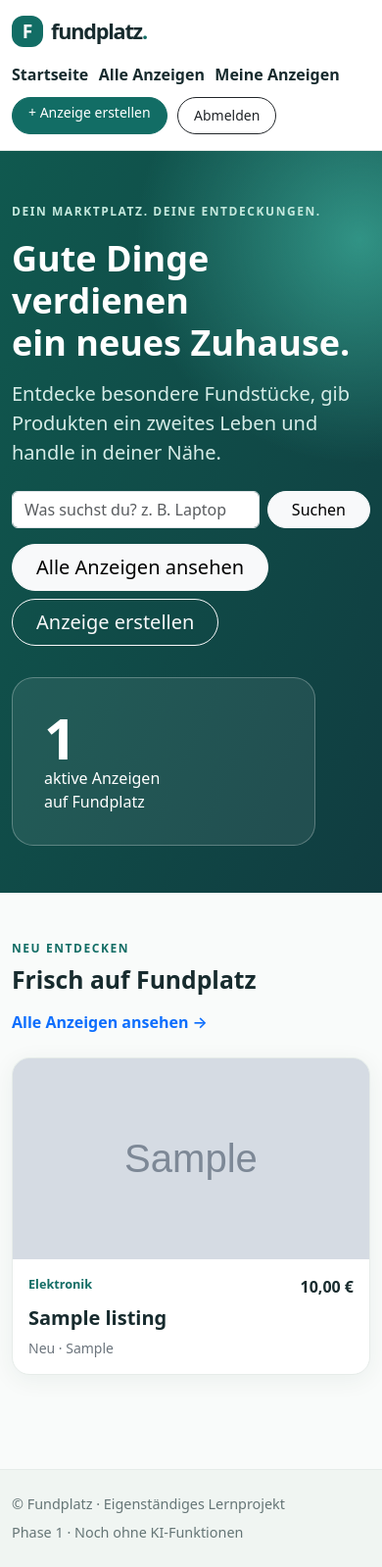
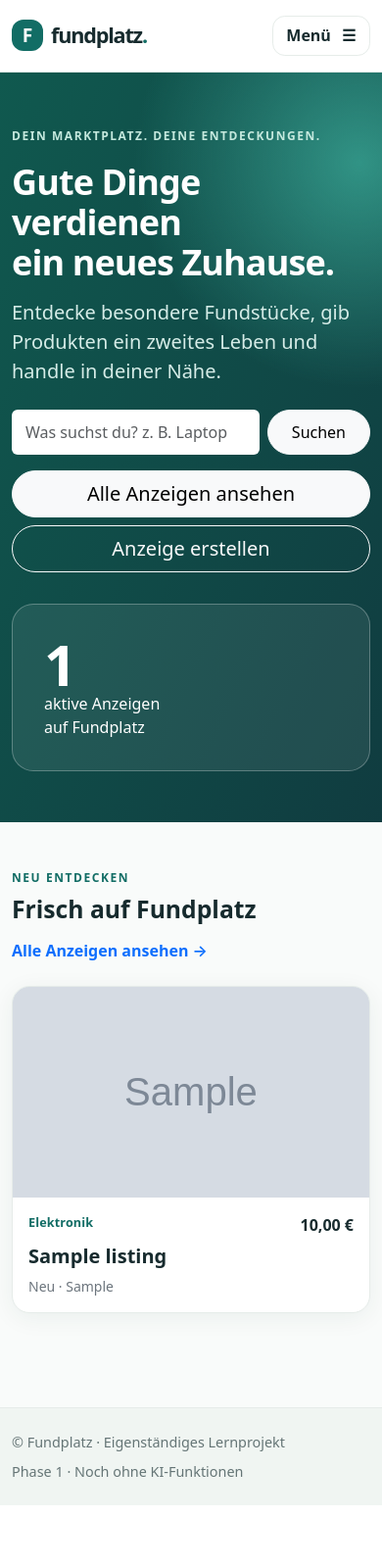
Before and after one commit to NabinAd/Fundplatz, a Django app: page / in a window 390 px wide. Shown: the whole page at 98% size. After the commit the page ends 1536 px from the top, so only its background shows below. Run offline with Django 5.2, Linux system fonts and the light colour scheme; a user stored in the database is signed in; tables that the repository leaves empty hold one stand-in row (values such as "Sample post"); grey boxes marked "Sample" are stand-in pictures; some libraries are stand-ins or nearby versions.

Commit message:
Improve responsive design and README

```diff
--- a/listings/templates/listings/home.html
+++ b/listings/templates/listings/home.html
@@ -2,7 +2,7 @@
 
 {% block content %}
 <section class="hero-wrap">
-    <div class="container py-5 py-lg-6">
+    <div class="container hero-container">
         <div class="row align-items-center g-4">
             <div class="col-lg-8">
                 <span class="eyebrow">DEIN MARKTPLATZ. DEINE ENTDECKUNGEN.</span>
@@ -13,8 +13,10 @@
                     <input id="home-search" name="q" type="search" class="form-control hero-search" placeholder="Was suchst du? z. B. Laptop" maxlength="120">
                     <button class="btn btn-light rounded-pill px-4" type="submit">Suchen</button>
                 </form>
-                <a href="{% url 'listings:listing_list' %}" class="btn btn-light btn-lg rounded-pill px-4 me-2 mb-2">Alle Anzeigen ansehen</a>
-                <a href="{% url 'listings:listing_create' %}" class="btn btn-outline-light btn-lg rounded-pill px-4 mb-2">Anzeige erstellen</a>
+                <div class="hero-actions mt-3">
+                    <a href="{% url 'listings:listing_list' %}" class="btn btn-light btn-lg rounded-pill px-4 me-2 mb-2">Alle Anzeigen ansehen</a>
+                    <a href="{% url 'listings:listing_create' %}" class="btn btn-outline-light btn-lg rounded-pill px-4 mb-2">Anzeige erstellen</a>
+                </div>
             </div>
             <div class="col-lg-4">
                 <div class="hero-stat">
--- a/listings/templates/listings/listing_list.html
+++ b/listings/templates/listings/listing_list.html
@@ -17,7 +17,7 @@
 
     <form method="get" action="{% url 'listings:listing_list' %}" class="search-panel mb-4" aria-label="Anzeigen suchen und filtern">
         <div class="row g-3 align-items-end">
-            <div class="col-12 col-lg-4">
+            <div class="col-12 col-lg-3">
                 <label for="{{ filter_form.q.id_for_label }}" class="form-label fw-semibold">{{ filter_form.q.label }}</label>
                 {{ filter_form.q }}
                 {% for error in filter_form.q.errors %}<div class="invalid-feedback d-block">{{ error }}</div>{% endfor %}
@@ -37,7 +37,7 @@
                 {{ filter_form.max_price }}
                 {% for error in filter_form.max_price.errors %}<div class="invalid-feedback d-block">{{ error }}</div>{% endfor %}
             </div>
-            <div class="col-12 col-lg-1">
+            <div class="col-12 col-lg-2">
                 <button type="submit" class="btn btn-primary w-100">Suchen</button>
             </div>
         </div>
--- a/listings/templates/listings/my_listings.html
+++ b/listings/templates/listings/my_listings.html
@@ -24,7 +24,7 @@
                         <span class="badge text-bg-secondary">Deaktiviert</span>
                     {% endif %}
                 </div>
-                <div class="d-flex flex-wrap gap-2">
+                <div class="owner-actions d-flex flex-wrap gap-2">
                     {% if listing.is_active %}<a href="{% url 'listings:listing_detail' listing.pk %}" class="btn btn-sm btn-outline-dark">Ansehen</a>{% endif %}
                     <form method="post" action="{% url 'listings:listing_toggle_active' listing.pk %}" class="d-inline m-0">
                         {% csrf_token %}
--- a/static/css/site.css
+++ b/static/css/site.css
@@ -117,3 +117,85 @@ a:focus-visible, button:focus-visible, input:focus-visible, select:focus-visible
     .owner-thumb { width: 80px; height: 76px; }
     .search-panel { padding: 1rem; }
 }
+
+/* Design-Review (Tag 5): bewusst nur Darstellung, keine Backend-Aenderungen */
+.site-header { position: relative; z-index: 20; }
+.header-inner { display: flex; align-items: center; justify-content: space-between; gap: 1rem; }
+.desktop-nav { justify-content: flex-end; }
+.desktop-nav .btn { white-space: nowrap; }
+
+/* Mobile Navigation ohne Bootstrap-JavaScript */
+.mobile-nav { position: relative; margin-left: auto; }
+.mobile-nav-toggle {
+    display: flex; align-items: center; justify-content: center; gap: .7rem;
+    padding: .58rem .85rem; border: 1px solid var(--border);
+    border-radius: .8rem; background: #fff; color: var(--ink);
+    font-weight: 700; line-height: 1.25; cursor: pointer; list-style: none;
+}
+.mobile-nav-toggle::-webkit-details-marker { display: none; }
+.mobile-nav-toggle::marker { content: ''; }
+.mobile-nav[open] .mobile-nav-toggle { border-color: var(--primary); }
+.mobile-nav-toggle:focus-visible { outline: 3px solid var(--primary); outline-offset: 3px; }
+.mobile-nav-panel {
+    position: absolute; z-index: 30; top: calc(100% + .7rem); right: 0;
+    width: min(84vw, 310px); padding: .55rem;
+    border: 1px solid var(--border); border-radius: 1rem;
+    background: #fff; box-shadow: 0 18px 45px #173d3628;
+}
+.mobile-nav-panel > a, .mobile-nav-logout {
+    display: block; width: 100%; padding: .72rem .85rem;
+    border: 0; border-radius: .6rem; background: transparent;
+    color: var(--ink); text-align: left; font: inherit;
+    font-weight: 600; text-decoration: none;
+}
+.mobile-nav-panel > a:hover, .mobile-nav-panel > a:focus-visible,
+.mobile-nav-logout:hover, .mobile-nav-logout:focus-visible { background: #edf6f2; color: var(--primary); }
+.mobile-nav-panel .mobile-nav-primary { background: var(--primary); color: #fff; }
+.mobile-nav-panel .mobile-nav-primary:hover, .mobile-nav-panel .mobile-nav-primary:focus-visible { background: #0d534d; color: #fff; }
+.mobile-nav-panel form { margin: 0; }
+.mobile-nav-logout { cursor: pointer; }
+
+/* Hero-Abstand: py-lg-6 ist keine Bootstrap-5.3-Klasse. */
+.hero-container { padding-top: clamp(3.2rem, 6vw, 5.4rem); padding-bottom: clamp(3.2rem, 6vw, 5.4rem); }
+.hero-wrap h1 { max-width: 790px; line-height: 1.14; letter-spacing: -.025em; }
+.hero-search { background: #fff; border: 2px solid transparent; min-height: 46px; }
+.hero-search:focus { border-color: #80cbbd; box-shadow: 0 0 0 .23rem #ffffff45; }
+.hero-wrap .btn { min-height: 44px; }
+
+/* Ruhigeres Kartenraster mit konsistenter Zeilenhoehe. */
+.listing-card { display: flex; flex-direction: column; }
+.listing-card > .p-3 { flex-grow: 1; }
+.listing-card .listing-link {
+    display: -webkit-box; -webkit-box-orient: vertical; -webkit-line-clamp: 2;
+    overflow: hidden; overflow-wrap: anywhere;
+}
+.listing-card .listing-image { height: clamp(190px, 19vw, 225px); }
+.listing-category { letter-spacing: .01em; }
+.listing-card .text-nowrap { flex-shrink: 0; }
+
+/* Filter erhalten auf Laptop- und Tablet-Breiten Platz. */
+.search-panel { box-shadow: 0 5px 22px #173d3609; }
+.search-panel .btn { white-space: nowrap; min-height: 39px; }
+.form-control:focus, .form-select:focus {
+    border-color: #54a899; box-shadow: 0 0 0 .2rem #126d651c;
+}
+.owner-actions { margin-left: auto; }
+.detail-panel, .detail-description { box-shadow: 0 5px 22px #173d3608; }
+.detail-panel h1, .detail-description { overflow-wrap: anywhere; }
+
+@media (max-width: 991.98px) {
+    .hero-stat { margin-left: 0; }
+}
+@media (max-width: 767.98px) {
+    .owner-actions {
+        width: 100%; margin-left: 0; margin-top: .1rem;
+        padding-top: .85rem; border-top: 1px solid var(--border);
+    }
+}
+@media (max-width: 575.98px) {
+    .hero-search { width: 100%; max-width: none; }
+    .hero-actions .btn { display: block; width: 100%; margin-right: 0 !important; }
+    .hero-stat { max-width: none; }
+    .listing-card .listing-image { height: 215px; }
+    .site-footer .container { flex-direction: column; }
+}
--- a/templates/base.html
+++ b/templates/base.html
@@ -12,12 +12,14 @@
 <body class="d-flex flex-column min-vh-100">
 <a class="skip-link" href="#hauptinhalt">Zum Inhalt springen</a>
 <header class="site-header">
-    <nav class="container d-flex flex-wrap align-items-center justify-content-between gap-3 py-3" aria-label="Hauptnavigation">
+    <nav class="container header-inner py-3" aria-label="Hauptnavigation">
         <a class="brand d-inline-flex align-items-center gap-2 text-decoration-none" href="{% url 'listings:home' %}">
-            <span class="brand-icon">F</span>
+            <span class="brand-icon" aria-hidden="true">F</span>
             <span>fundplatz<span class="brand-dot">.</span></span>
         </a>
-        <div class="d-flex flex-wrap align-items-center gap-3">
+
+        {# Desktop: sichtbare Links. #}
+        <div class="desktop-nav d-none d-lg-flex align-items-center gap-3">
             <a class="nav-link fw-semibold" href="{% url 'listings:home' %}">Startseite</a>
             <a class="nav-link fw-semibold" href="{% url 'listings:listing_list' %}">Alle Anzeigen</a>
             {% if user.is_authenticated %}
@@ -33,6 +35,27 @@
                 <a class="btn btn-primary btn-sm rounded-pill px-3" href="{% url 'listings:listing_create' %}">+ Anzeige erstellen</a>
             {% endif %}
         </div>
+
+        {# Mobil: native Details-Navigation, keine JavaScript-Abhängigkeit. #}
+        <details class="mobile-nav d-lg-none">
+            <summary class="mobile-nav-toggle">Menü <span aria-hidden="true">☰</span></summary>
+            <div class="mobile-nav-panel">
+                <a href="{% url 'listings:home' %}">Startseite</a>
+                <a href="{% url 'listings:listing_list' %}">Alle Anzeigen</a>
+                {% if user.is_authenticated %}
+                    <a href="{% url 'listings:my_listings' %}">Meine Anzeigen</a>
+                    <a class="mobile-nav-primary" href="{% url 'listings:listing_create' %}">+ Anzeige erstellen</a>
+                    <form method="post" action="{% url 'logout' %}">
+                        {% csrf_token %}
+                        <button class="mobile-nav-logout" type="submit">Abmelden</button>
+                    </form>
+                {% else %}
+                    <a href="{% url 'login' %}">Anmelden</a>
+                    <a href="{% url 'signup' %}">Registrieren</a>
+                    <a class="mobile-nav-primary" href="{% url 'listings:listing_create' %}">+ Anzeige erstellen</a>
+                {% endif %}
+            </div>
+        </details>
     </nav>
 </header>
 <main id="hauptinhalt" class="flex-grow-1" tabindex="-1">
```
Also changed, not shown: ANLEITUNG.txt (added, +14 -0 lines), DESIGN_CHECKLIST.md (added, +16 -0 lines), README.md.
